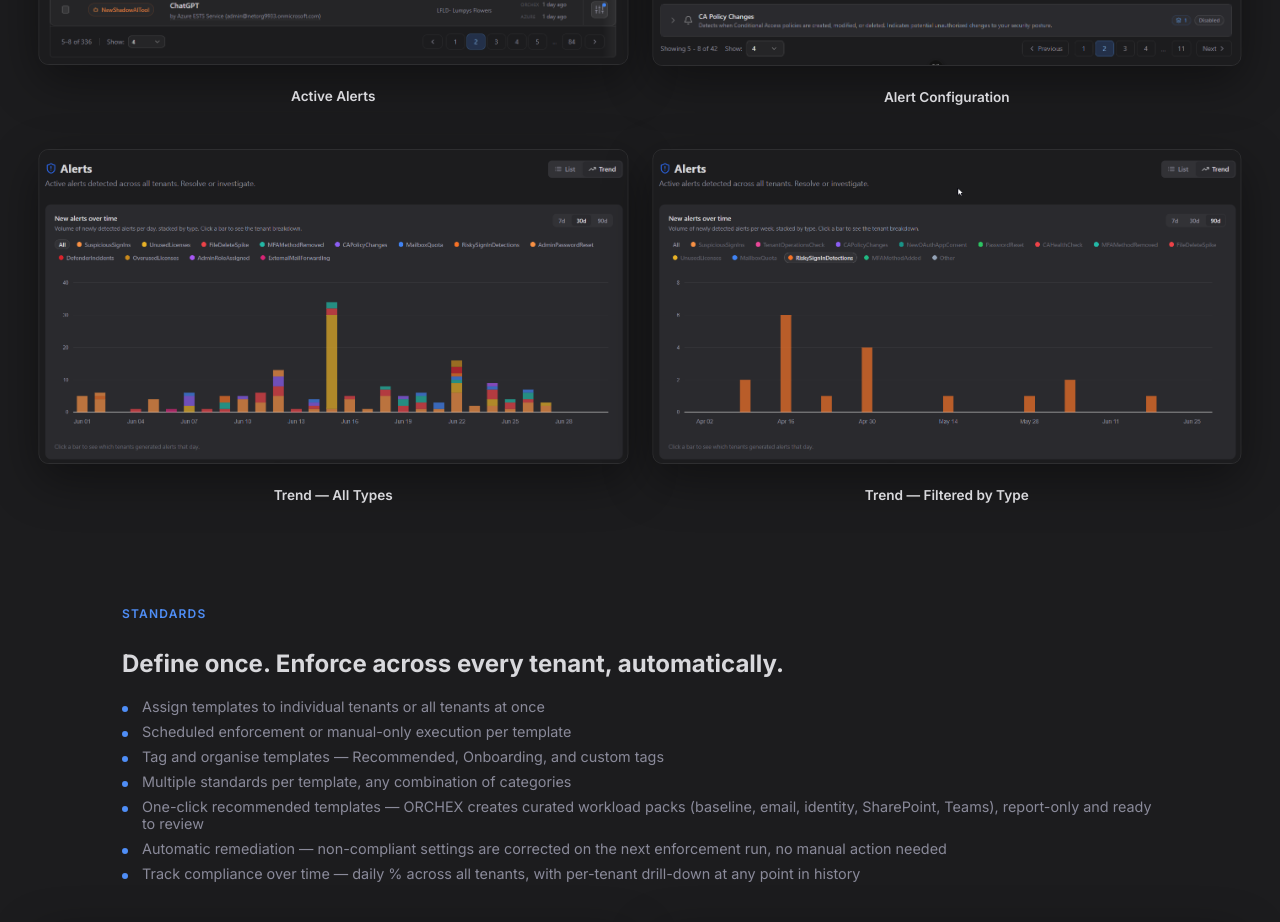
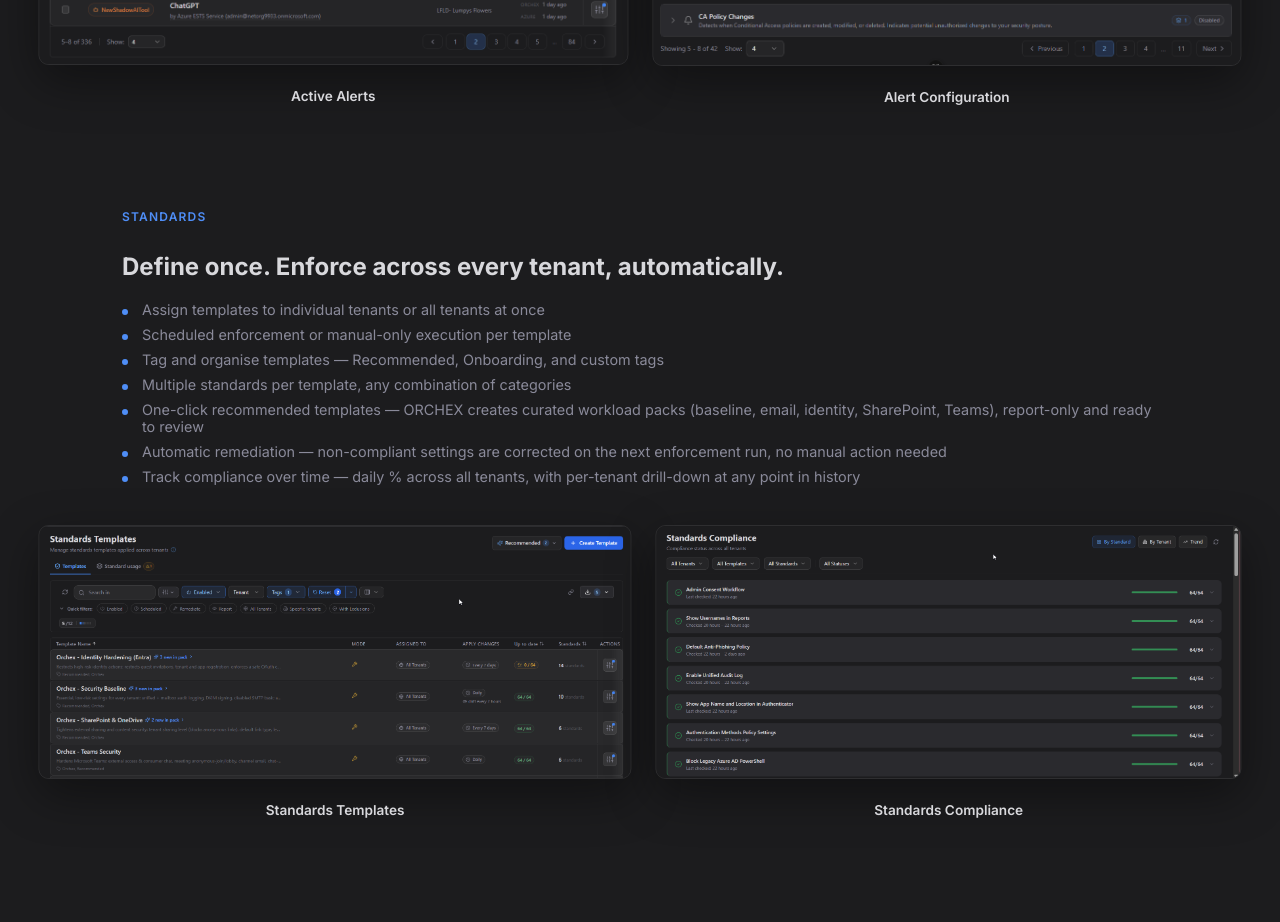
Before and after one commit to sasa-z/orchex-website, a Vue app: page / in a window 1280 px wide. Shown: the part 2385-3307 px from the top of the page. Built offline with nearby package versions, Linux system fonts and the light colour scheme.

Commit message:
Drop the two Alerts trend screenshots
Co-Authored-By: Claude Sonnet 5.5 <noreply@anthropic.com>

```diff
--- a/src/App.vue
+++ b/src/App.vue
@@ -113,21 +113,6 @@
             <img src="/images/TenantAlertConfig.png" alt="ORCHEX Alert Configuration — per-alert-type settings and active checks" />
             <div class="feature-sub-caption">
               <strong>Alert Configuration</strong>
-            </div>
-          </div>
-        </div>
-
-        <div class="feature-wide-img-row">
-          <div class="feature-wide-img" style="flex: 1.87">
-            <img src="/images/AlertsTrendAllAlerts.png" alt="ORCHEX Alerts Trend — all alert types stacked by day" />
-            <div class="feature-sub-caption">
-              <strong>Trend — All Types</strong>
-            </div>
-          </div>
-          <div class="feature-wide-img" style="flex: 1.87">
-            <img src="/images/AlertsTrend.png" alt="ORCHEX Alerts Trend — filtered by Risky Sign-In Detections over 90 days" />
-            <div class="feature-sub-caption">
-              <strong>Trend — Filtered by Type</strong>
             </div>
           </div>
         </div>
```
